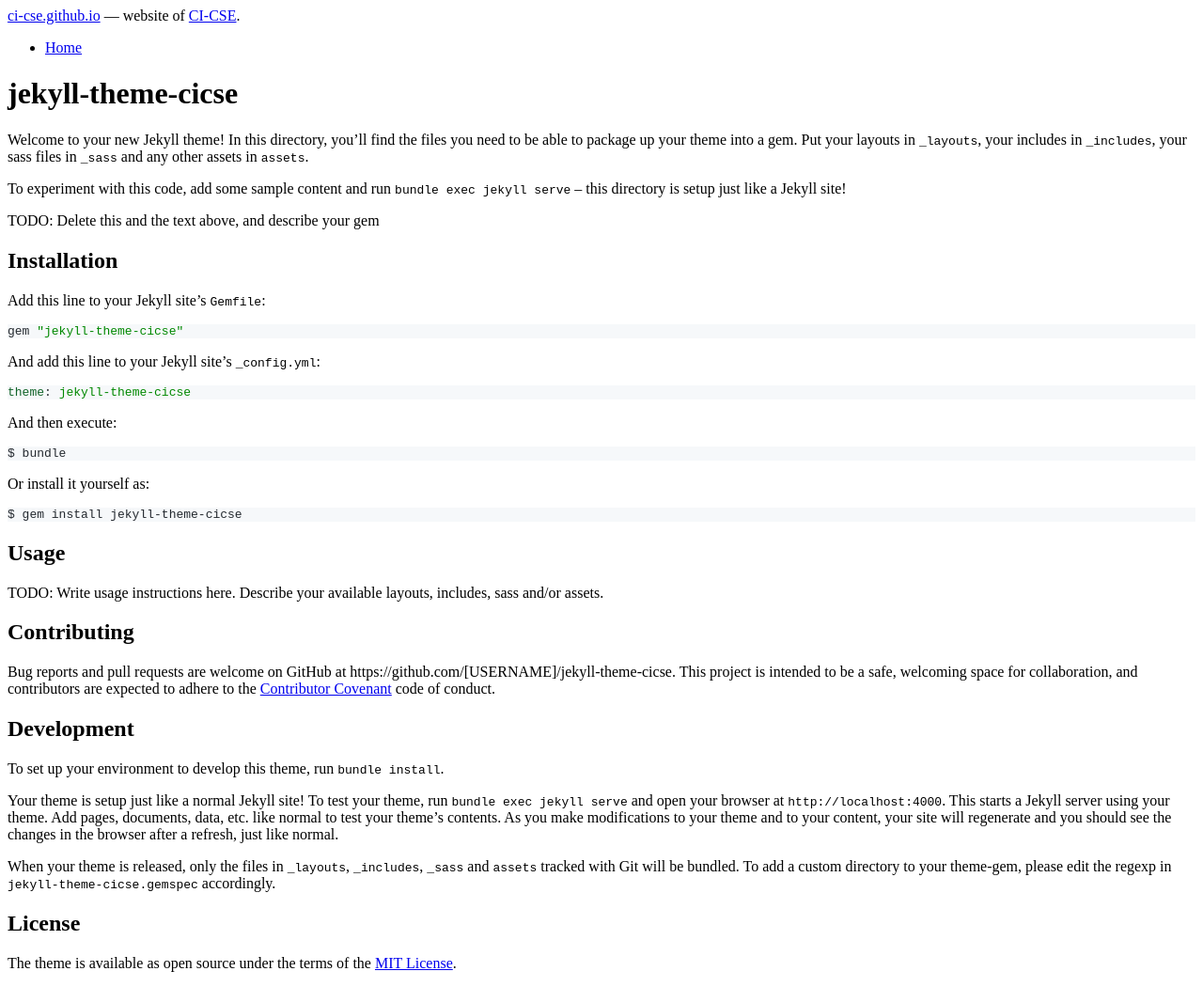
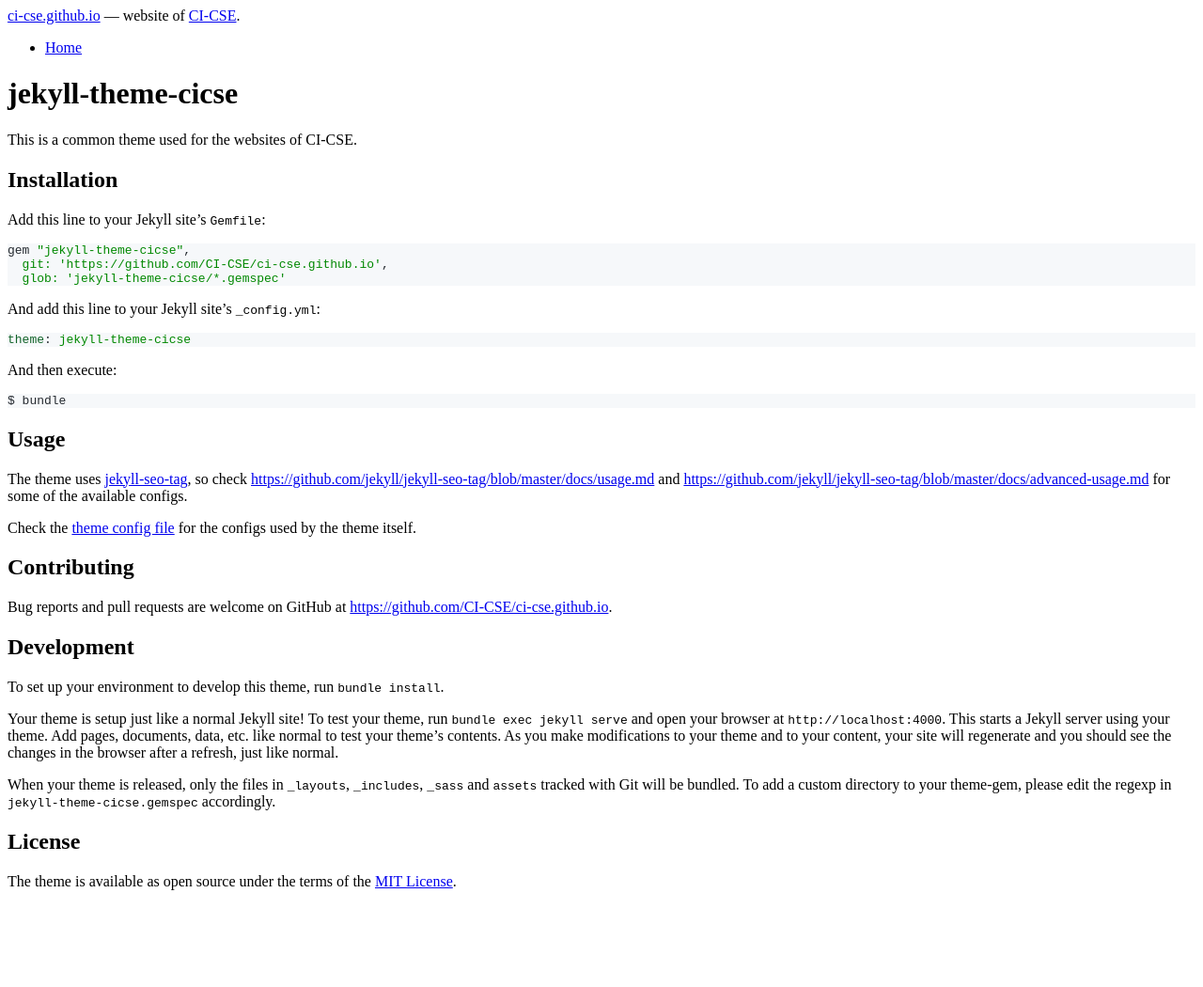
Before and after one commit to CI-CSE/ci-cse.github.io, a Jekyll site: the page built from jekyll-theme-cicse/README.md, in a window 1280 px wide. Shown: the whole page at 94% size. Built offline with Jekyll 4.4.1, drawn with Linux system fonts in a browser that asks for light colours; our own code applies the rules of GitHub Pages for plain Markdown files; after the commit the page ends 963 px from its top, so only the background shows below that.

Commit message:
Add jekyll-seo-tag

````diff
--- a/_config.yml
+++ b/_config.yml
@@ -1,7 +1,10 @@
 url: ""
 baseurl: ""
 title: "CI-CSE"
-subtitle: "Constructor Insitute Chair of Software Engineering"
+tagline: "Constructor Insitute Chair of Software Engineering"
+description: >-
+  Website of the Chair of Software Engineering at Constructor Institute.
+  Latest news about our research and projects.
 
 cicse:
   bar_link: false
--- a/jekyll-theme-cicse/README.md
+++ b/jekyll-theme-cicse/README.md
@@ -1,17 +1,15 @@
 # jekyll-theme-cicse
 
-Welcome to your new Jekyll theme! In this directory, you'll find the files you need to be able to package up your theme into a gem. Put your layouts in `_layouts`, your includes in `_includes`, your sass files in `_sass` and any other assets in `assets`.
-
-To experiment with this code, add some sample content and run `bundle exec jekyll serve` – this directory is setup just like a Jekyll site!
-
-TODO: Delete this and the text above, and describe your gem
+This is a common theme used for the websites of CI-CSE.
 
 ## Installation
 
 Add this line to your Jekyll site's `Gemfile`:
 
 ```ruby
-gem "jekyll-theme-cicse"
+gem "jekyll-theme-cicse",
+  git: 'https://github.com/CI-CSE/ci-cse.github.io',
+  glob: 'jekyll-theme-cicse/*.gemspec'
 ```
 
 And add this line to your Jekyll site's `_config.yml`:
@@ -24,17 +22,20 @@
 
     $ bundle
 
-Or install it yourself as:
-
-    $ gem install jekyll-theme-cicse
-
 ## Usage
 
-TODO: Write usage instructions here. Describe your available layouts, includes, sass and/or assets.
+The theme uses [jekyll-seo-tag](https://github.com/jekyll/jekyll-seo-tag),
+so check <https://github.com/jekyll/jekyll-seo-tag/blob/master/docs/usage.md>
+and <https://github.com/jekyll/jekyll-seo-tag/blob/master/docs/advanced-usage.md>
+for some of the available configs.
+
+Check the [theme config file](./jekyll-theme-cicse/_config.yml) for the configs
+used by the theme itself.
 
 ## Contributing
 
-Bug reports and pull requests are welcome on GitHub at https://github.com/[USERNAME]/jekyll-theme-cicse. This project is intended to be a safe, welcoming space for collaboration, and contributors are expected to adhere to the [Contributor Covenant](https://www.contributor-covenant.org/) code of conduct.
+Bug reports and pull requests are welcome on GitHub at
+<https://github.com/CI-CSE/ci-cse.github.io>.
 
 ## Development
 
--- a/jekyll-theme-cicse/_config.yml
+++ b/jekyll-theme-cicse/_config.yml
@@ -5,4 +5,8 @@
   title: "CI-CSE"
   # Show the link to CI-CSE homepage in the top bar?
   bar_link: true
+  # Array of nav links for the top bar
+  # Each item should be an object with keys:
+  # * link - local path. It will be passed to the `relative_url` filter
+  # * title - text of the link
   nav_links: []
--- a/jekyll-theme-cicse/_layouts/default.html
+++ b/jekyll-theme-cicse/_layouts/default.html
@@ -3,7 +3,9 @@
 	<head>
 		<meta name="viewport" content="width=device-width, initial-scale=1">
 		<meta charset="utf-8">
-		<title>{{ page.title }} - {{ site.title }}</title>
+
+    {% seo %}
+
 		<link rel="stylesheet" href="{{ "/assets/css/main.css" | relative_url }}">
 	</head>
 	<body class="flex">
@@ -34,8 +36,8 @@
 			<header class="mx-auto w-full text-white">
           <div class="pl-6 bg-red-900">
             <a href="{{ "/" | relative_url }}" class="font-bold">{{ site.title }}</a>
-            {% if site.subtitle %}
-              — {{ site.subtitle }}.
+            {% if site.tagline %}
+              — {{ site.tagline }}.
               {% if site.cicse.bar_link %}
                 Website of
               {% endif %}
````
Also changed, not shown: Gemfile.lock, jekyll-theme-cicse/jekyll-theme-cicse.gemspec.
